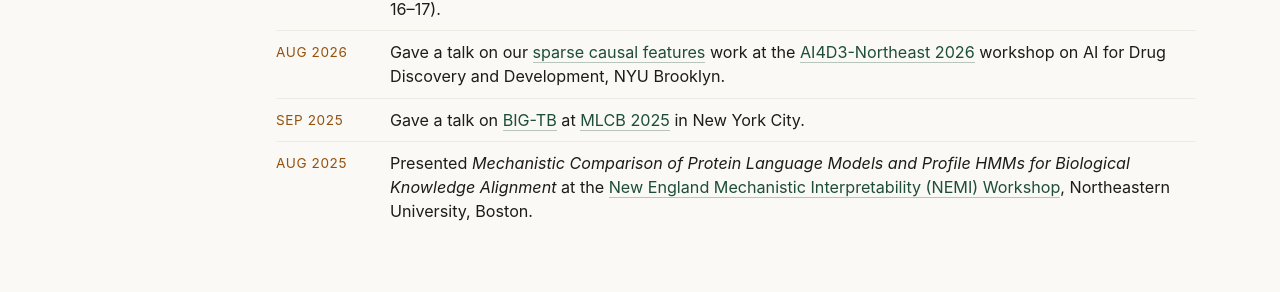
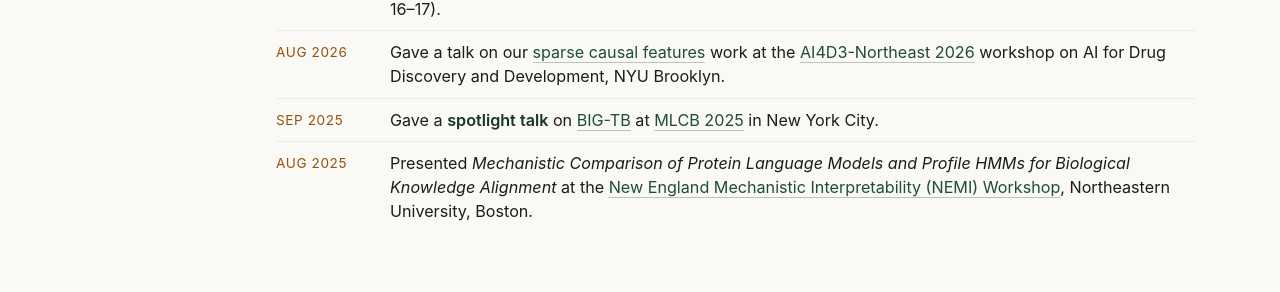
Before and after one commit to saishradha-mohanty/saishradha-mohanty, a Jekyll site: the page built from index.html, in a window 1280 px wide. Shown: the part 696-988 px from the top of the page. Built offline with Jekyll 4.4.1, drawn with Linux system fonts in a browser that asks for light colours.

Commit message:
Note BIG-TB MLCB 2025 talk was a spotlight
Co-Authored-By: Claude Opus 5.5 <noreply@anthropic.com>

```diff
--- a/_data/news.yml
+++ b/_data/news.yml
@@ -15,7 +15,7 @@
 
 - date: Sep 2025
   text: >-
-    Gave a talk on <a href="https://doi.org/10.64898/2026.01.30.702134">BIG-TB</a> at
+    Gave a <strong>spotlight talk</strong> on <a href="https://doi.org/10.64898/2026.01.30.702134">BIG-TB</a> at
     <a href="https://sites.google.com/view/mlcb2025">MLCB 2025</a> in New York City.
 
 - date: Aug 2025
```
